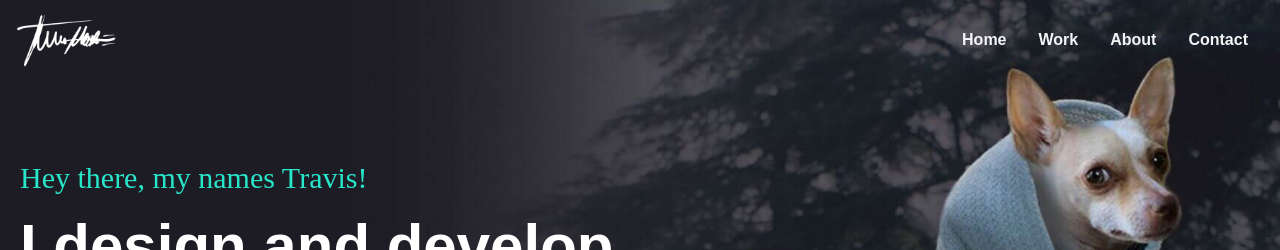
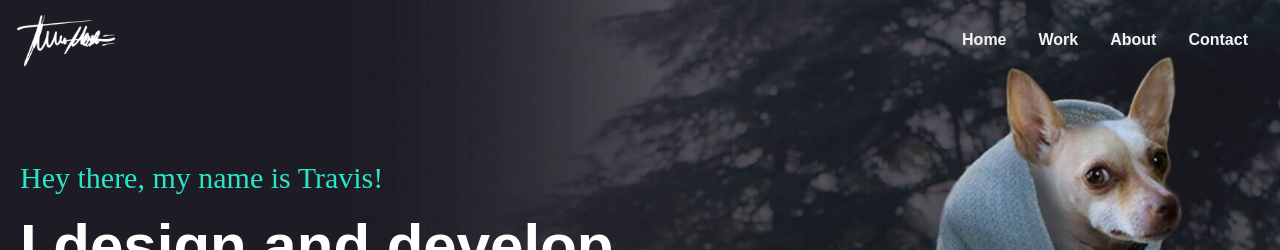
Before and after one commit to travistylerVII/Travis_Strife_React_Portfolio, a React (Create React App) app: page / in a window 1280 px wide. Shown: the top 250 px of the page. Built offline with nearby package versions, Linux system fonts and the light colour scheme.

Commit message:
Clean up portfolio item copy

```diff
--- a/src/components/Home.jsx
+++ b/src/components/Home.jsx
@@ -10,7 +10,7 @@ const home = () => {
     >
       <div className="px-5 lg:w-[700px] mb-[150px]">
         <h2 className="hero-subheader text-[#28e6ca] text-3xl mb-5">
-          Hey there, my names Travis!
+          Hey there, my name is Travis!
         </h2>
         <h1 className="hero-header text-5xl sm:text-6xl font-bold text-white">
           I design and develop persuasive websites and apps
```
Also changed, not shown: 7 other files (tests, documents, lock files or other folders).
